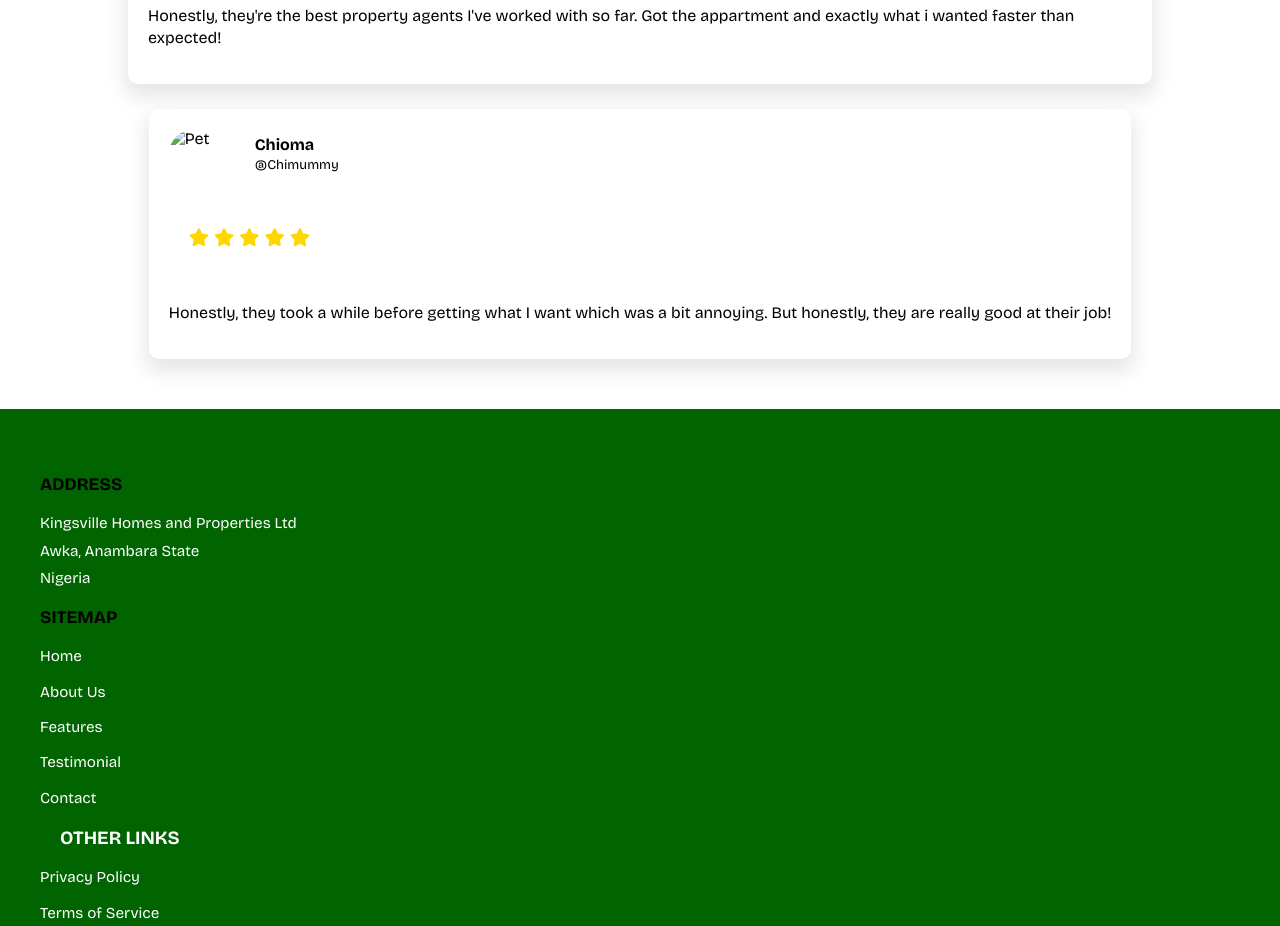
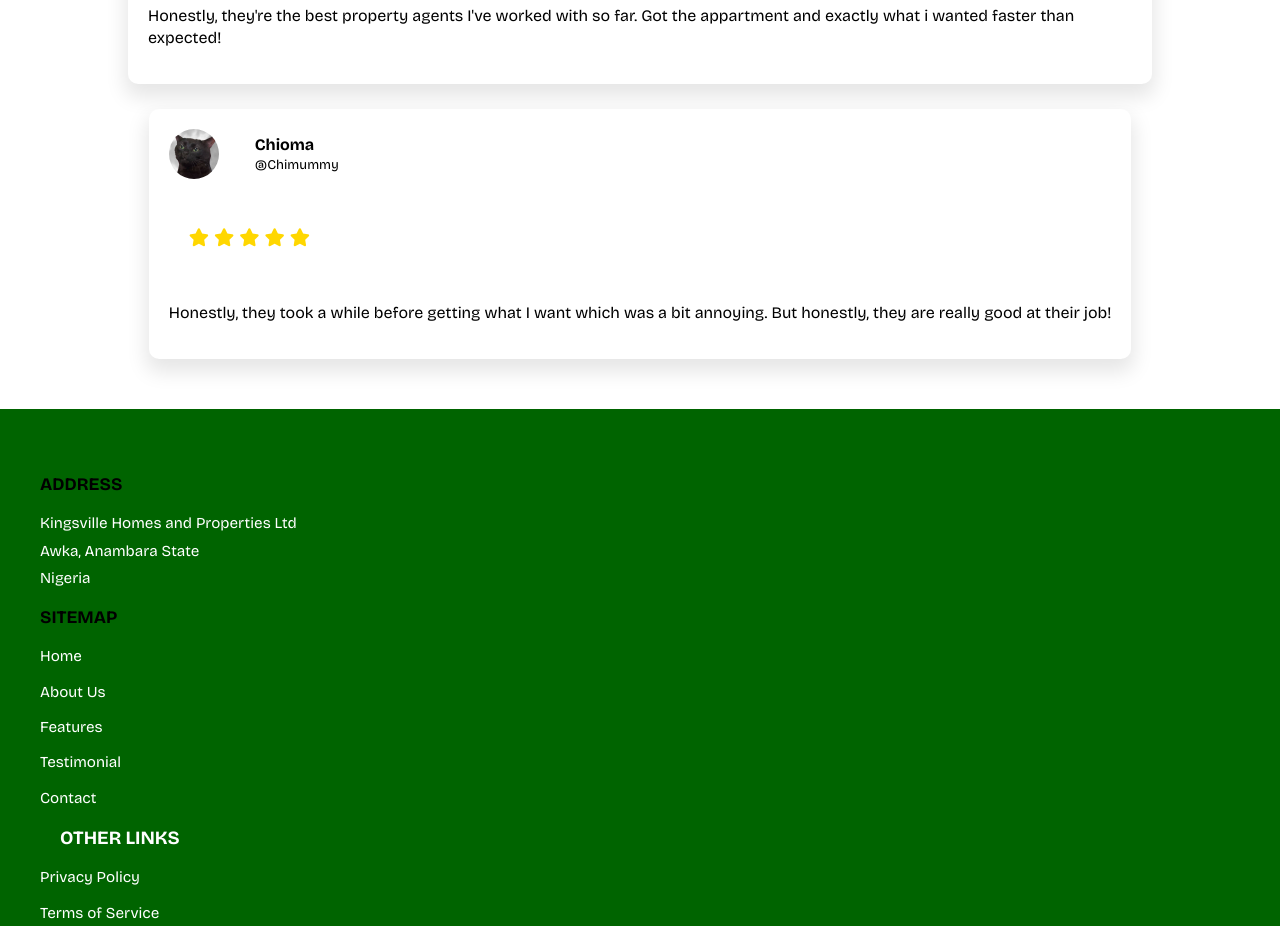
Before and after one commit to davidohayi/Kingsville-Homes, a plain HTML site: page index.html in a window 1280 px wide. Shown: the part 1820-2746 px from the top of the page. Drawn offline with nearby package versions, Linux system fonts and the light colour scheme; the site is published under a folder, as on GitHub Pages, so addresses that start at the root find nothing.

Commit message:
Update index.html

```diff
--- a/index.html
+++ b/index.html
@@ -119,7 +119,7 @@
   <div class="row">
     <div class="column">
       <div class="column-row">
-        <img src="/Cat.jpg" alt="Pet">
+        <img src="Cat.jpg" alt="Pet">
         <div class="user">
           <h4>Chioma</h4>
           <small>@chimummy</small>
@@ -179,4 +179,5 @@
     </div>
   </footer>
 </body>
+
 </html>
```
